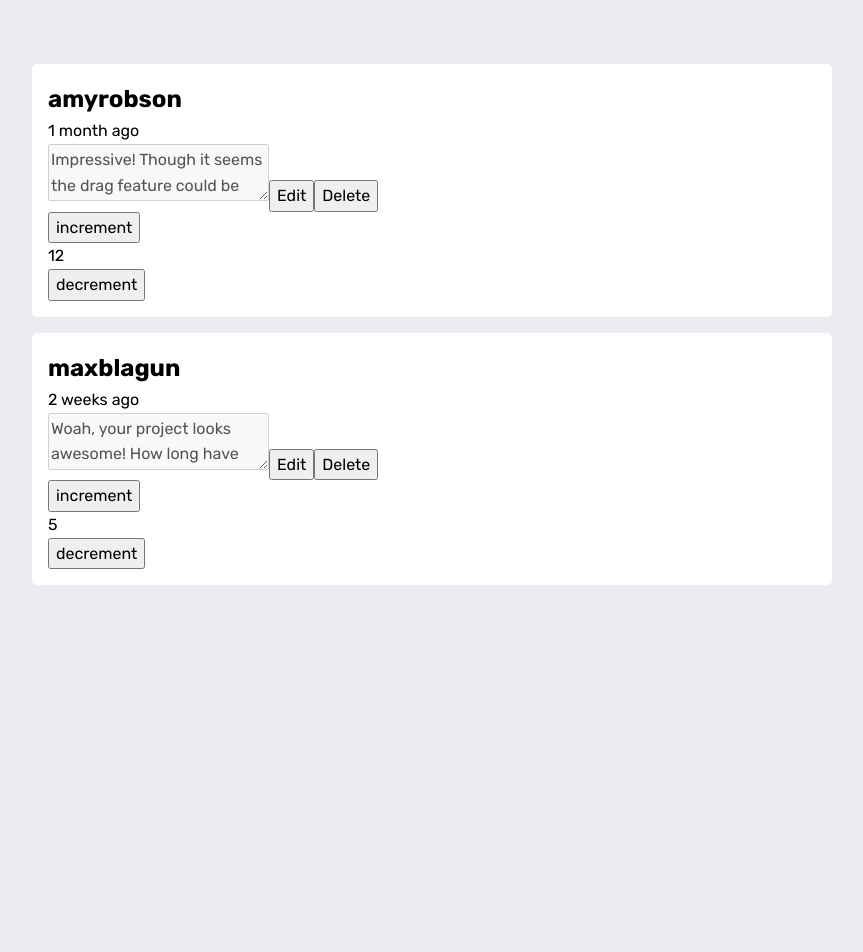
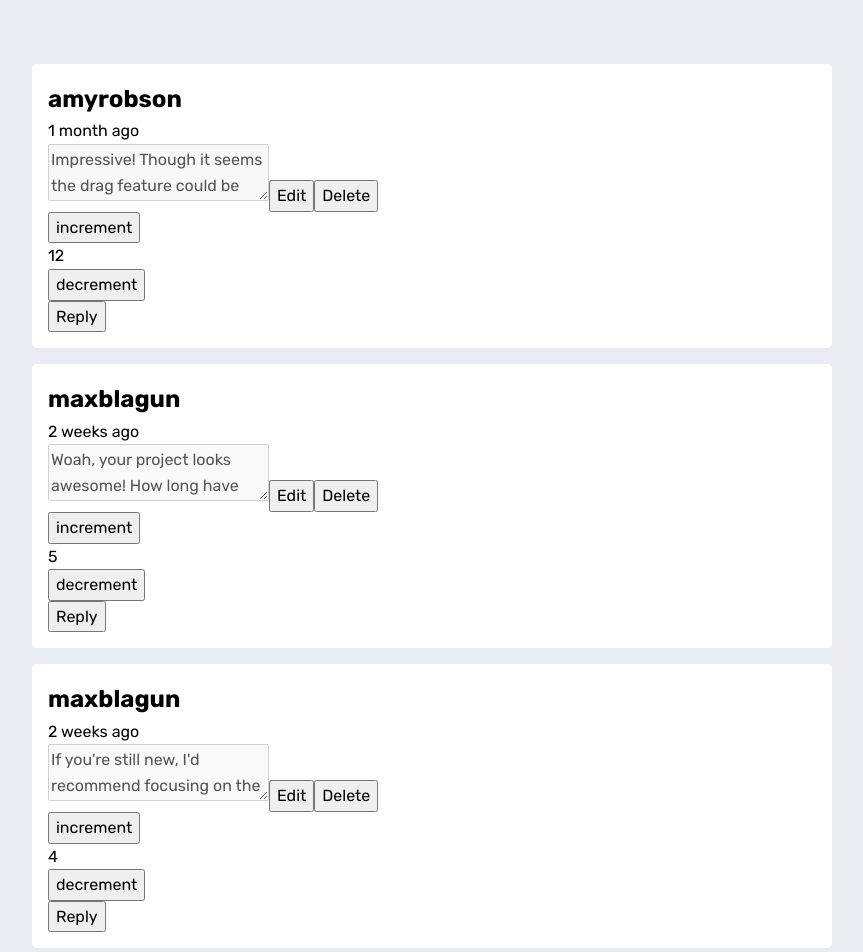
Before and after one commit to JJWallis/Commenting-App, a React (Create React App) app: page / in a window 1280 px wide. Shown: the top 952 px of the page, without its empty margins (208-1071 px from the left). Before the commit the page ends 864 px from the top, so only its background shows below. Built offline with nearby package versions, Linux system fonts and the light colour scheme.

Commit message:
reply button added

```diff
--- a/src/App.tsx
+++ b/src/App.tsx
@@ -58,7 +58,8 @@ function reducer(currState: Comment[], action: CommentActions) {
       }
       case 'REPLY_COMMENT': {
          const curr = [...currState]
-         curr.splice(action.idx + 1, 0, action.comment)
+         const desiredComment = curr.find(({ id }) => id === action.id)
+         desiredComment?.replies.push(action.comment)
          return curr
       }
       case 'DELETE_COMMENT': {
--- a/src/CommentListItem.tsx
+++ b/src/CommentListItem.tsx
@@ -33,6 +33,16 @@ const CommentListItem: React.FC<Props> = ({
          dispatch({ type: 'UPDATE_COMMENT', id, content: input.value })
    }
 
+   const createReplyComment = () => {
+      const replyComment = {
+         id: Date.now(),
+         content: 'test reply comment',
+         score: 0,
+         replies: [],
+      }
+      dispatch({ type: 'REPLY_COMMENT', id, comment: replyComment })
+   }
+
    useEffect(() => {
       if (!input.disabled) inputRef.current?.focus()
       // if (input.disabled)
@@ -62,6 +72,12 @@ const CommentListItem: React.FC<Props> = ({
             Delete
          </button>
          <Counter id={id} score={score} idx={idx} />
+         <button
+            data-testid={`reply-comment-btn-${idx}`}
+            onClick={createReplyComment}
+         >
+            Reply
+         </button>
       </CommentItem>
    )
 }
--- a/src/Comments.tsx
+++ b/src/Comments.tsx
@@ -14,7 +14,19 @@ const Comments: React.FC = () => {
             createdAt,
          } = data.comments[idx]
 
+         const replyComments = comment.replies.map((reply) => (
+            <CommentListItem
+               {...reply}
+               key={reply.id}
+               idx={idx}
+               id={reply.id}
+               userName={data.comments[idx].user.username}
+               createdAt={createdAt}
+            />
+         ))
+
          return (
+            <>
                <CommentListItem
                   key={comment.id}
                   {...comment}
@@ -22,6 +34,8 @@ const Comments: React.FC = () => {
                   createdAt={createdAt}
                   userName={username}
                />
+               {replyComments}
+            </>
          )
       })
 
--- a/src/types/Comment.ts
+++ b/src/types/Comment.ts
@@ -28,6 +28,6 @@ export type CommentActions =
      }
    | {
         type: 'REPLY_COMMENT'
+        id: number
         comment: Comment
-        idx: number
      }
```
Also changed, not shown: 1 other file (tests, documents, lock files or other folders). Lines whose indentation alone changed are shown as unchanged.
